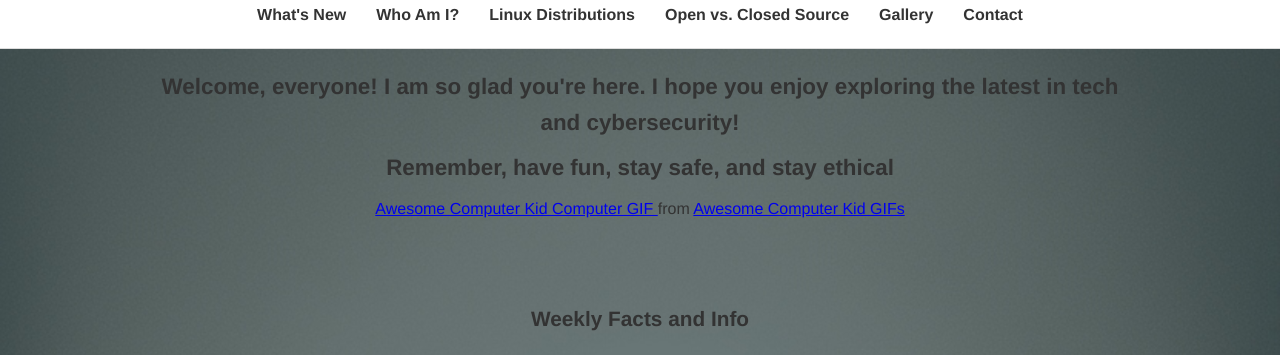
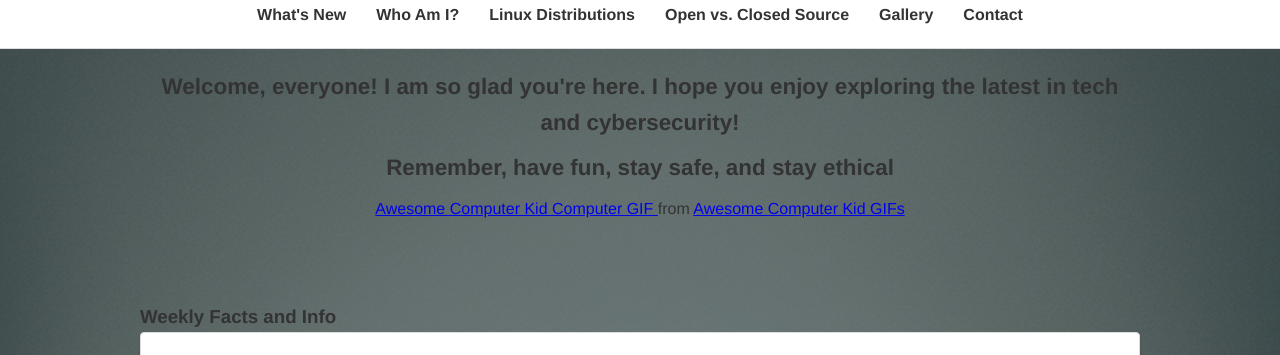
Before and after one commit to What-Is-Linux-lol/mywebsite, a plain HTML site: page index.html in a window 1280 px wide. Shown: the part 79-434 px from the top of the page. Drawn offline with Linux system fonts and the light colour scheme; a script that the page names is missing.

Commit message:
Update index.html

```diff
--- a/index.html
+++ b/index.html
@@ -211,7 +211,7 @@
       <script type="text/javascript" async src="https://tenor.com/embed.js"></script>
 
       <!-- Subtitle Above the Wi-Fi post -->
-      <h3 class="subtitle">Weekly Facts and Info</h3>
+      <h3>Weekly Facts and Info<h3>
 
       <article class="post">
         <h2>Wi-Fi</h2>
```
